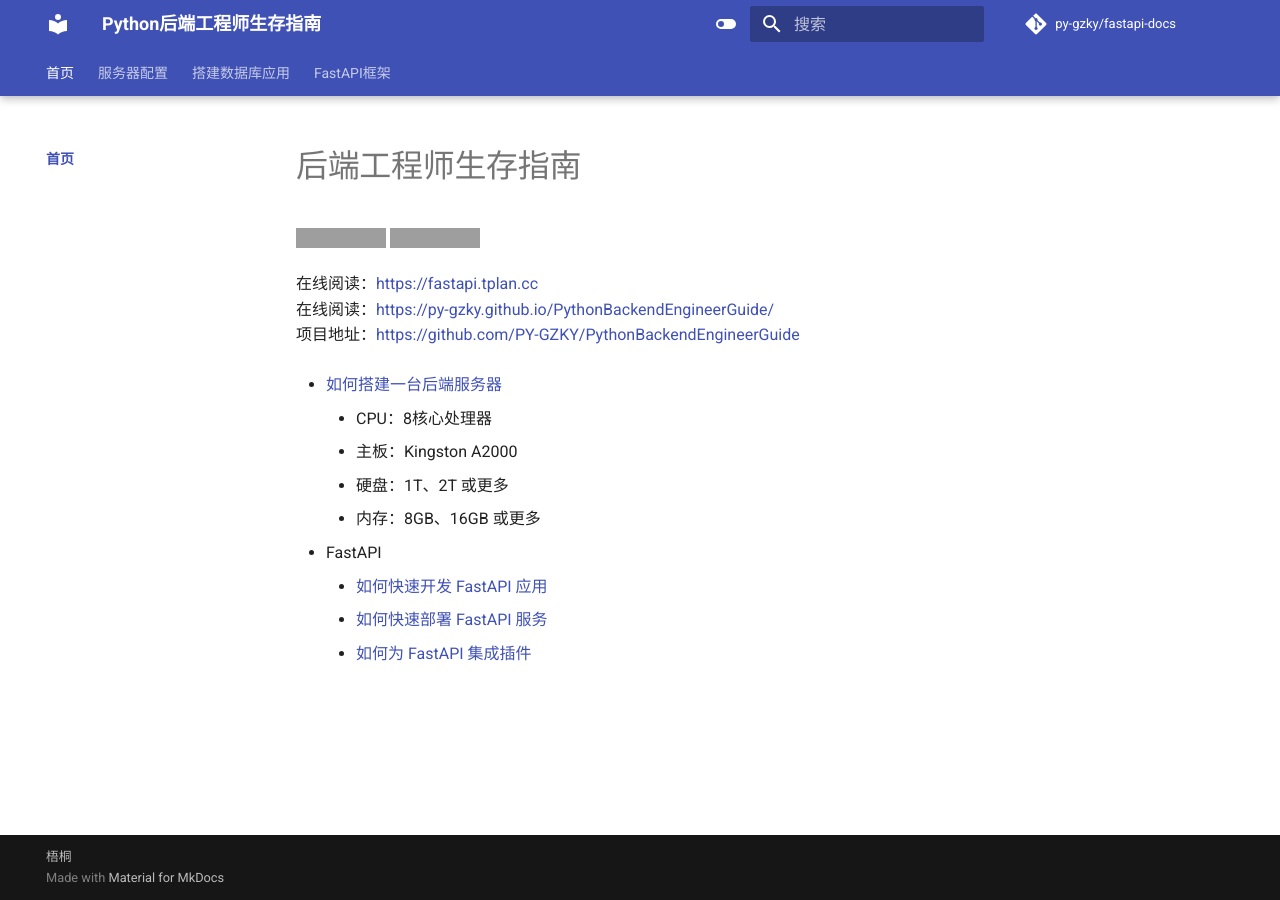
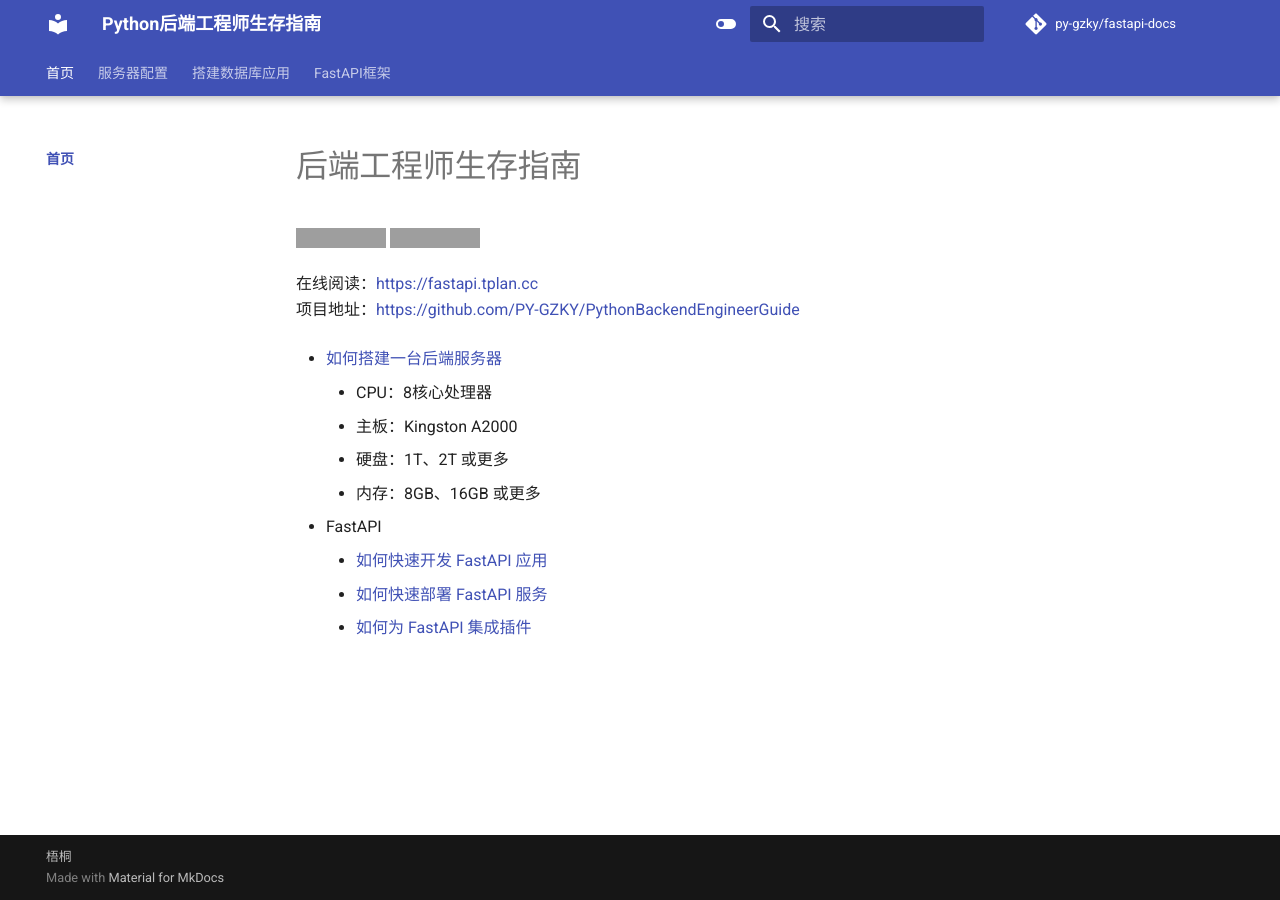
Before and after one commit to PY-GZKY/PythonBackendEngineerGuide, an MkDocs documentation site: the page built from docs/README.md, in a window 1280 px wide. Built offline with MkDocs 1.6.1 and Material for MkDocs 9.7.7, drawn with Linux system fonts in a browser that asks for light colours; comment, search, counter and statistics services are not loaded; grey boxes are pictures that could not be loaded.

Commit message:
Update README.md

```diff
--- a/docs/README.md
+++ b/docs/README.md
@@ -4,7 +4,6 @@
 ![FastAPI](https://img.shields.io/badge/FastAPI-latest-green)
 
 在线阅读：[https://fastapi.tplan.cc](https://fastapi.tplan.cc)
-在线阅读：[https://py-gzky.github.io/PythonBackendEngineerGuide/](https://py-gzky.github.io/PythonBackendEngineerGuide/)
 项目地址：[https://github.com/PY-GZKY/PythonBackendEngineerGuide](https://github.com/PY-GZKY/PythonBackendEngineerGuide)
 
 * [如何搭建一台后端服务器](how-to-configure-server.md)
```
